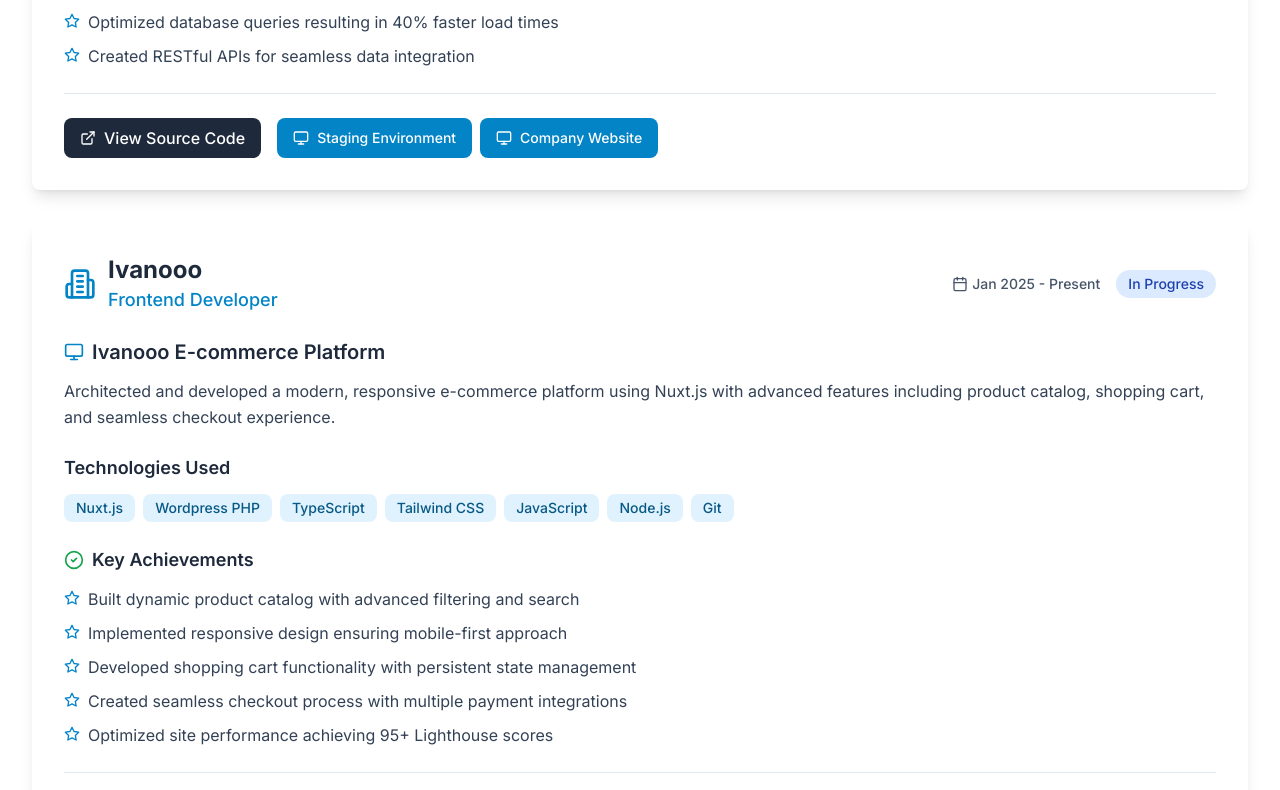
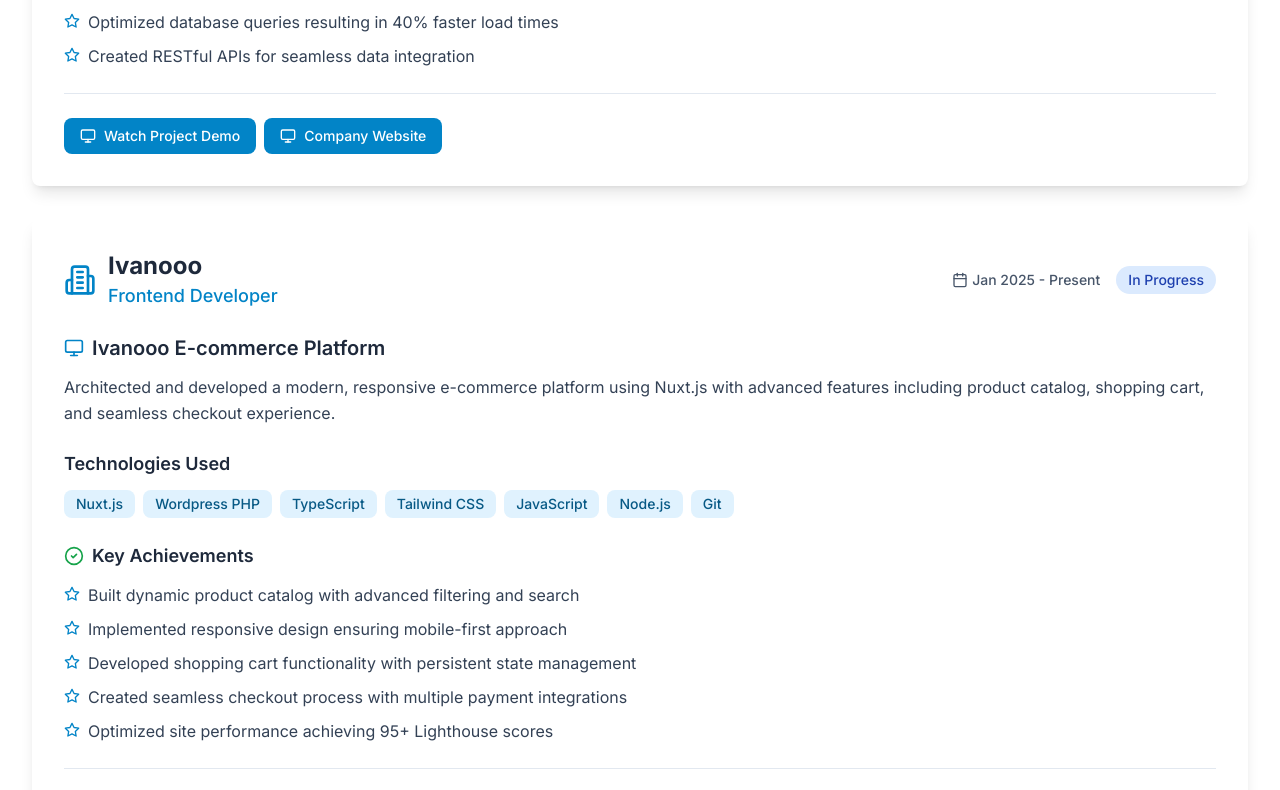
Before and after one commit to grajat510/rajat-portfolio, a Next.js app: page / in a window 1280 px wide. Shown: the part 3770-4560 px from the top of the page. Built offline with nearby package versions, Linux system fonts and the light colour scheme.

Commit message:
Update CodingSkills component: comment out GitHub links for both projects and replace staging environment link with a project demo video link for enhanced presentation.

```diff
--- a/components/CodingSkills.tsx
+++ b/components/CodingSkills.tsx
@@ -76,7 +76,7 @@
       project: 'MyContactBoss CRM Platform',
       description: 'Developed a comprehensive Customer Relationship Management system featuring advanced contact management, lead tracking, and automated workflow capabilities for enhanced business productivity.',
       technologies: ['Vue.js', 'Django', 'PostgreSQL', 'Python', 'CSS3', 'JavaScript', 'Postman', 'Git'],
-      githubLink: 'https://github.com/proqly/mycontactboss.git',
+      // githubLink: 'https://github.com/proqly/mycontactboss.git',
       websiteLinks: [
         // {
         //   name: 'Production Site',
@@ -84,9 +84,9 @@
         //   description: 'Live CRM Platform (Credentials Protected)'
         // },
         {
-          name: 'Staging Environment',
-          url: 'https://mycontactboss-paramvirg.pythonanywhere.com/core/login/',
-          description: 'Test Environment (ID: mikeross, Password: mikeross)'
+          name: 'Watch Project Demo',
+          url: 'https://www.loom.com/share/5b99fbcbb8274479a0d2e6ebddae1ec0?sid=8133ee78-62c3-4529-91b9-b7505face13d',
+          description: 'Watch the project demonstration video'
         },
         {
           name: 'Company Website',
@@ -109,7 +109,7 @@
       project: 'Ivanooo E-commerce Platform',
       description: 'Architected and developed a modern, responsive e-commerce platform using Nuxt.js with advanced features including product catalog, shopping cart, and seamless checkout experience.',
       technologies: ['Nuxt.js', 'Wordpress PHP', 'TypeScript', 'Tailwind CSS', 'JavaScript', 'Node.js', 'Git'],
-      githubLink: 'https://github.com/Ivanooo-com/ivanooo-nuxt.git',
+      // githubLink: 'https://github.com/Ivanooo-com/ivanooo-nuxt.git',
       websiteLinks: [
         {
           name: 'Live Platform',
@@ -358,16 +358,16 @@
                   {/* Links Section */}
                   <div className="border-t border-secondary-200 pt-6">
                     <div className="flex flex-col lg:flex-row gap-4">
-                      {/* GitHub Link */}
+                      {/* GitHub Link
                       <a
-                        href={exp.githubLink}
+                        // href={exp.githubLink}
                         target="_blank"
                         rel="noopener noreferrer"
                         className="inline-flex items-center gap-2 px-4 py-2 bg-secondary-800 text-white rounded-lg hover:bg-secondary-700 transition-colors duration-200 font-medium"
                       >
                         <ExternalLink className="h-4 w-4" />
                         View Source Code
-                      </a>
+                      </a> */}
 
                       {/* Website Links */}
                       <div className="flex flex-wrap gap-2">
```
